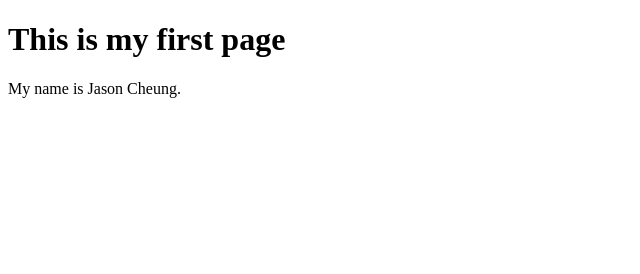
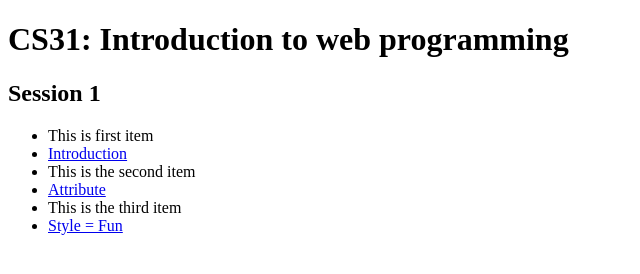
Before and after one commit to jason8805/jason8805.github.io, a plain HTML site: page index.html in a window 1280 px wide. Shown: the whole page, without its empty margins (0-640 px from the left). Drawn offline with Linux system fonts and the light colour scheme.

Commit message:
change to links

```diff
--- a/index.html
+++ b/index.html
@@ -7,7 +7,15 @@
     <title>Document</title>
 </head>
 <body>
-    <h1>This is my first page</h1>
-    My name is Jason Cheung.
+    <h1>CS31: Introduction to web programming</h1>
+    <h2>Session 1</h2>
+    <ul>
+        <li>This is first item</li>
+        <li><a href="s01/introduction.html"> Introduction </a></li>
+        <li>This is the second item</li>
+        <li><a href="s01/Attribute.html"> Attribute </a></li>
+        <li>This is the third item</li>
+        <li><a href="s01/style"> Style = Fun</a></li>
+    </ul>
 </body>
 </html>
```
